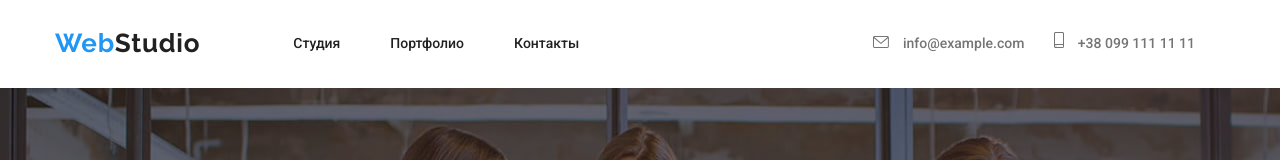
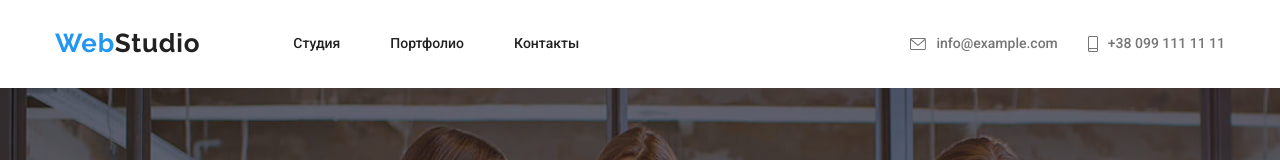
Before and after one commit to keastar/goit-markup-hw-04, a plain HTML site: page index.html in a window 1280 px wide. Shown: the top 160 px of the page. Drawn offline with nearby package versions, Linux system fonts and the light colour scheme.

Commit message:
change color icon+texthref
change color icon+texthref top menu

```diff
--- a/css/style.css
+++ b/css/style.css
@@ -88,55 +88,38 @@ a.top-logo > span {
     margin: 0;
 }
 
-.top-adr {
+.top-adr-social {
+    padding-right: 0;
+}
+
+.top-adr-social .top-adr {
     display: flex;
     align-items: center;
-    margin-right: 0;
-    margin-left: auto;
+    justify-content: end;
     padding-top: 32px;
     padding-bottom: 32px;
 }
 
-.top-adr-item {
+.top-adr-social .top-adr-item:not(:last-child) {
     margin-right: 30px;
 }
 
-.top-adr a {
+.top-adr-social .link {
+    display: flex;
+    align-items: center;
     text-decoration: none;
     color: var(--main-text-colorlight);
     font-weight: 500;
-
-    padding-left: 10px;
 }
 
-.top-adr .top-adr-social {
-    color: var(--main-text-colorlight);
-}
-
-.top-adr a:hover {
+.top-adr-social .link:hover,
+.top-adr-social .link:focus {
     color: var(--second-text-color);
 }
 
-.top-adr a:focus {
-    color: var(--second-text-color);
-}
-
-.top-adr .socials-icons-top {
-    fill: var(--main-text-colorlight);
-}
-
-.top-adr-social {
-    fill: var(--main-text-colorlight);
-}
-
-.socials-icons-top:hover {
-    cursor: pointer;
-    fill: var(--second-text-color);
-}
-
-.socials-icons-top:focus {
-    cursor: pointer;
-    fill: var(--second-text-color);
+.top-adr-social .socials-icons-top {
+    margin-right: 10px;
+    fill: currentColor;
 }
 
 .hero {
--- a/index.html
+++ b/index.html
@@ -24,24 +24,26 @@
                         <li class="top-list-item"><a href="#">Контакты</a></li>
                     </ul>
                 </nav>
+                <div class="top-adr-social container">
                     <ul class="top-adr">
                         <li class="top-adr-item">
-                            <div class="top-adr-social">
+                            <a class="link" href="mailto:info@example.com">
                                 <svg class="socials-icons-top" width="16px" height="12px">
                                     <use href="./images/icons/icons.svg#icon-envelope"></use>
                                 </svg>
-                                <a href="mailto:info@example.com">info@example.com</a>
-                            </div>
+                            info@example.com
+                            </a>
                         </li>
                         <li class="top-adr-item">
-                            <div class="top-adr-social">
+                            <a class="link" href="tel:+380991111111">
                                 <svg class="socials-icons-top" width="10px" height="16px">
                                     <use href="./images/icons/icons.svg#icon-smartphone"></use>
                                 </svg>
-                                <a href="tel:+380991111111">+38 099 111 11 11</a>
-                            </div>
+                            +38 099 111 11 11
+                            </a>
                         </li>
                     </ul>
+                </div>
             </div>
         </header>
         <main>
```
